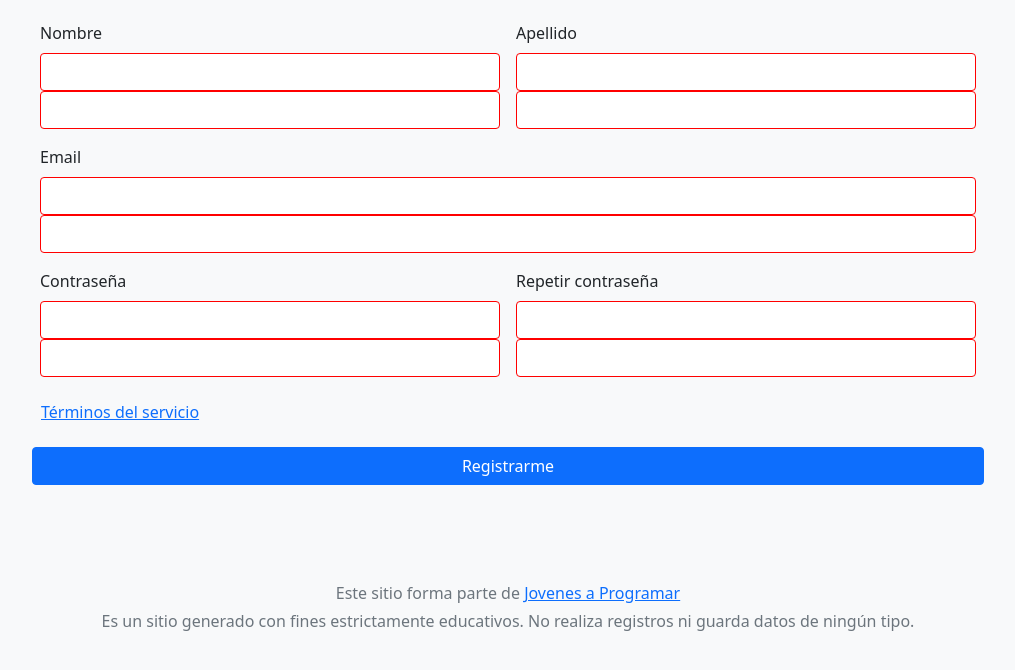
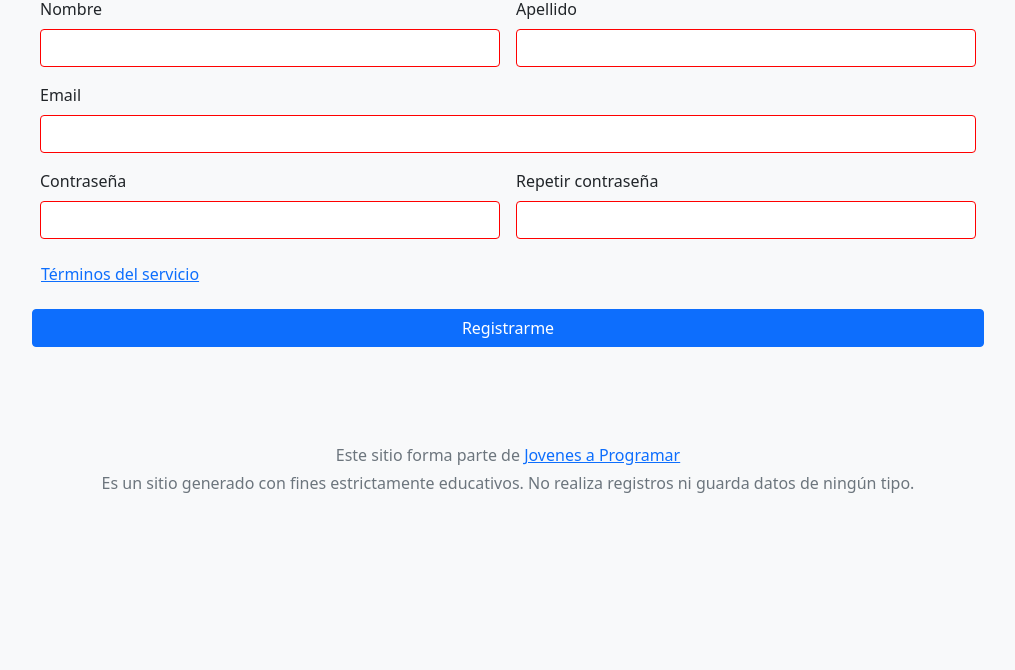
Before and after one commit to catalinadimarco/Taller-S14-Grupal, a plain HTML site: page index.html in a window 1280 px wide. Shown: the part 100-770 px from the top of the page, without its empty margins (132-1147 px from the left). Drawn offline with Linux system fonts and the light colour scheme.

Commit message:
solucion html

```diff
--- a/index.html
+++ b/index.html
@@ -11,10 +11,8 @@
 </head>
 
 <body class="bg-light">
-
   <div class="container">
     <main>
-      <form action="#" method="get" class="row mt-4">
         <div class="col">
           <h1 class="mb-3">Registro</h1>
           <hr class="my-4">
@@ -23,35 +21,30 @@
               <label for="nombre" class="form-label">Nombre</label>
               <input type="text" class="form-control" id="nombre" required>
               <div class="invalid-feedback">El nombre es obligatorio.</div>
-              <input type="text" class="form-control" id="nombre" required>
             </div>
 
             <div class="col-sm-6">
               <label for="apellido" class="form-label">Apellido</label>
               <input type="text" class="form-control" id="apellido" required>
               <div class="invalid-feedback">El apellido es obligatorio.</div>
-              <input type="text" class="form-control" id="apellido" required>
             </div>
 
             <div class="col-12">
               <label for="email" class="form-label">Email</label>
               <input type="email" class="form-control" id="email" required>
               <div class="invalid-feedback">Introduce un correo electrónico válido.</div>
-              <input type="email" class="form-control" id="email" required>
             </div>
 
             <div class="col-sm-6">
               <label for="password1" class="form-label">Contraseña</label>
               <input type="password" class="form-control" id="password1" required>
               <div class="invalid-feedback">La contraseña debe tener al menos 6 caracteres.</div>
-              <input type="password" class="form-control" id="password1" required>
             </div>
 
             <div class="col-sm-6">
               <label for="password2" class="form-label">Repetir contraseña</label>
               <input type="password" class="form-control" id="password2" required>
               <div class="invalid-feedback">Las contraseñas no coinciden.</div>
-              <input type="password" class="form-control" id="password2" required>
             </div>
 
             <div class="col-sm-12">
@@ -97,5 +90,4 @@
   <script src="js/bootstrap.bundle.min.js"></script>
   <script src="js/validacion.js"></script>
 </body>
-
 </html>
```
